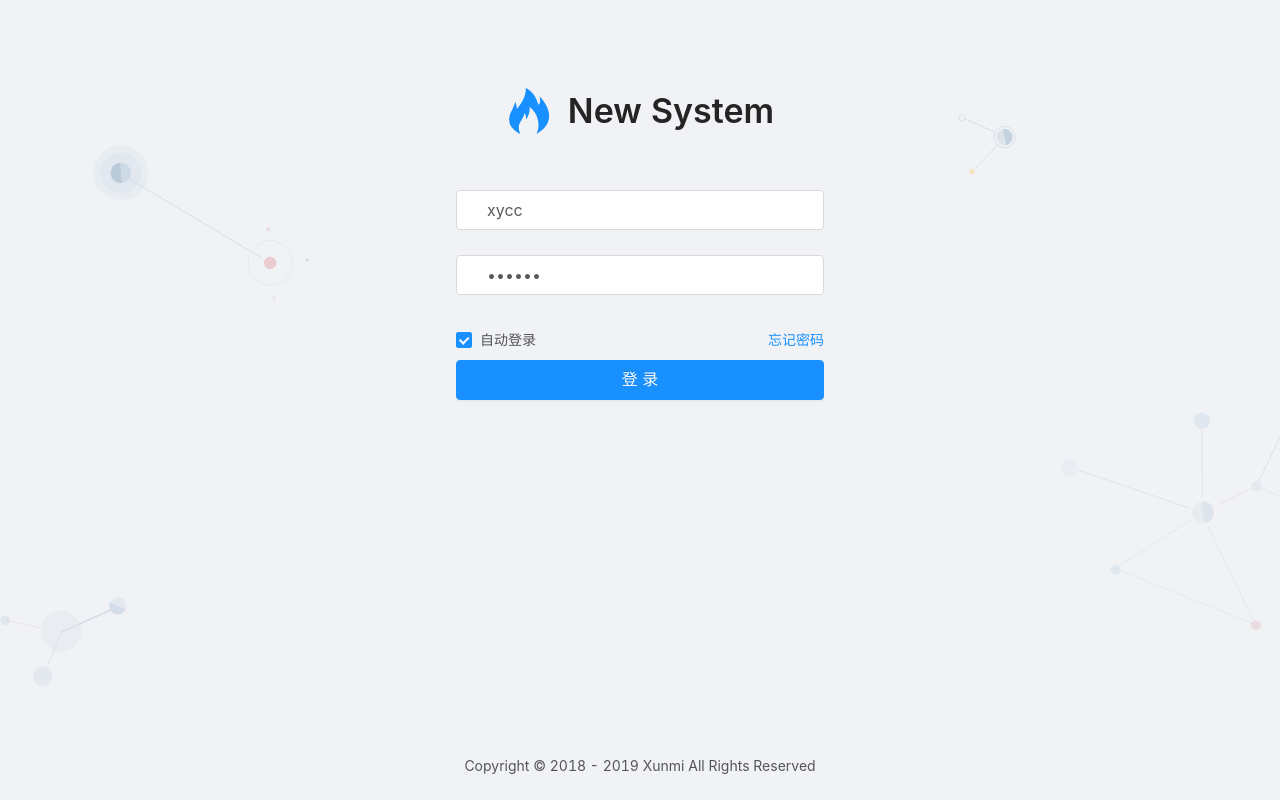
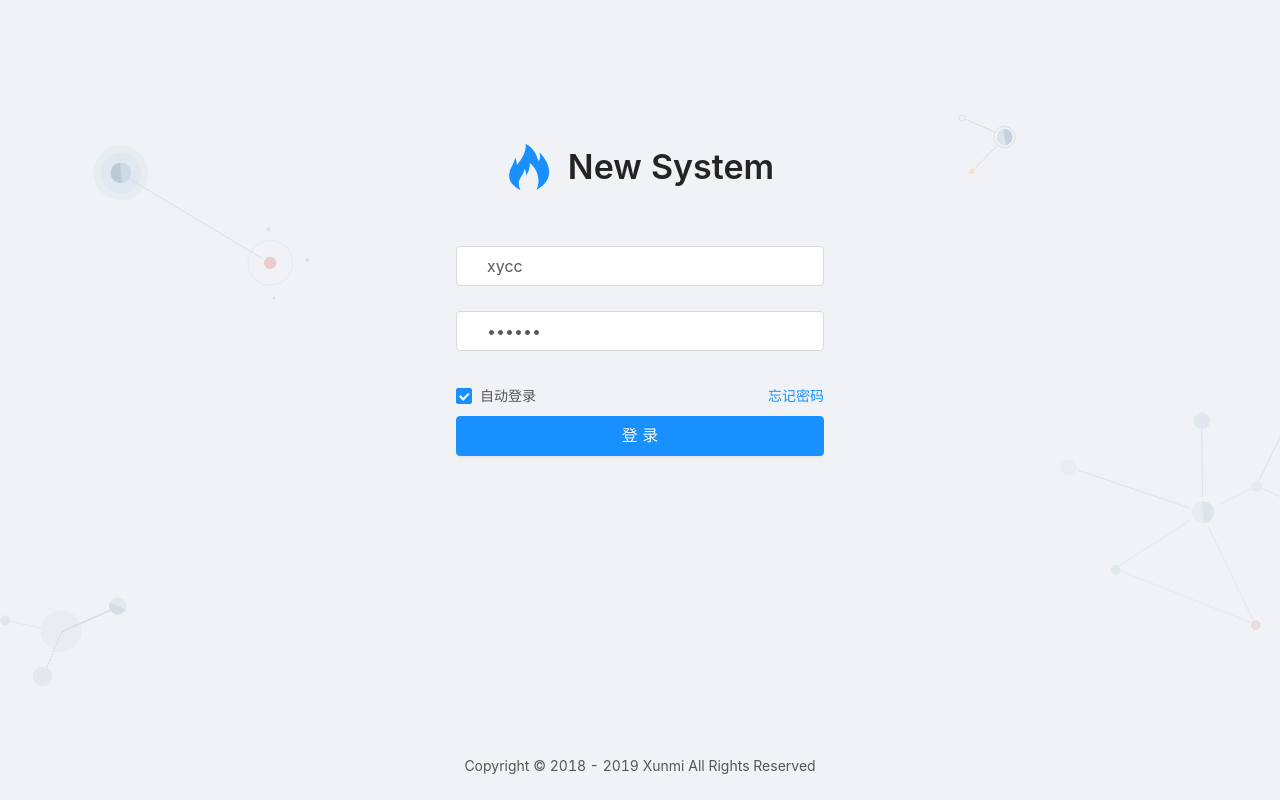
Before and after one commit to xunmi1/admin-template-vue, a Vue app: page /#/user/login in a window 1280 px wide. Built offline with nearby package versions, Linux system fonts and the light colour scheme; no server answers.

Commit message:
style(view/user): 优化样式

```diff
--- a/src/views/Layout/UserLayout.vue
+++ b/src/views/Layout/UserLayout.vue
@@ -23,9 +23,7 @@
 <style scoped>
     .container {
         min-height: 100vh;
-        background-image: url(../../assets/svg/backgroundImage.svg);
-        background-repeat: no-repeat;
-        background-position: center;
+        background: rgb(240, 242, 245) url(../../assets/svg/backgroundImage.svg) no-repeat center;
         background-size: 100%;
     }
 
--- a/src/views/User/Login.vue
+++ b/src/views/User/Login.vue
@@ -164,13 +164,13 @@
 
 <style lang="less" scoped>
     .header {
-        margin: 104px 0 64px;
+        margin: 24vh 0 64px;
         @media screen {
             @media (max-width: 1600px) {
-                margin: 88px 0 56px;
+                margin: 18vh 0 56px;
             }
             @media (max-width: 576px) {
-                margin: 48px 0 24px;
+                margin: 18vh 0 36px;
             }
         }
 
@@ -194,7 +194,7 @@
         width: 368px;
         margin: 0 auto;
         @media screen and (max-width: 576px) {
-            width: 84%;
+            width: 94%;
         }
 
         &-forgot {
--- a/vue.config.js
+++ b/vue.config.js
@@ -61,8 +61,7 @@ module.exports = {
         workboxOptions: {
             importWorkboxFrom: 'cdn',
             swDest: 'service-worker.js',
-            swSrc: 'src/serviceWorker/service-worker.js',
-            maximumFileSizeToCacheInBytes: 6291456
+            swSrc: 'src/serviceWorker/service-worker.js'
         },
         name: 'new-system'
     },
```
Also changed, not shown: src/serviceWorker/service-worker.js (+7 -5 lines), src/store/README.md.
